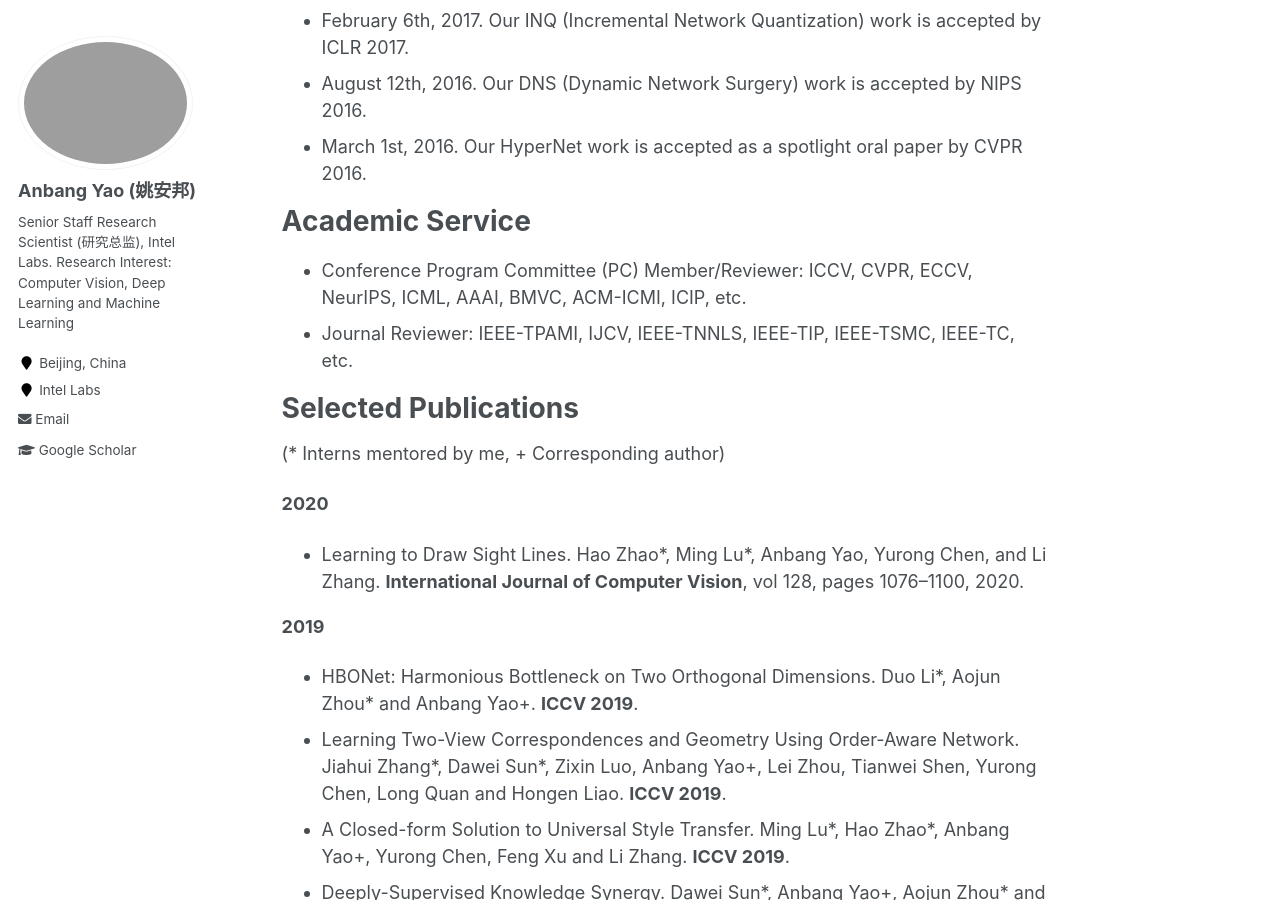
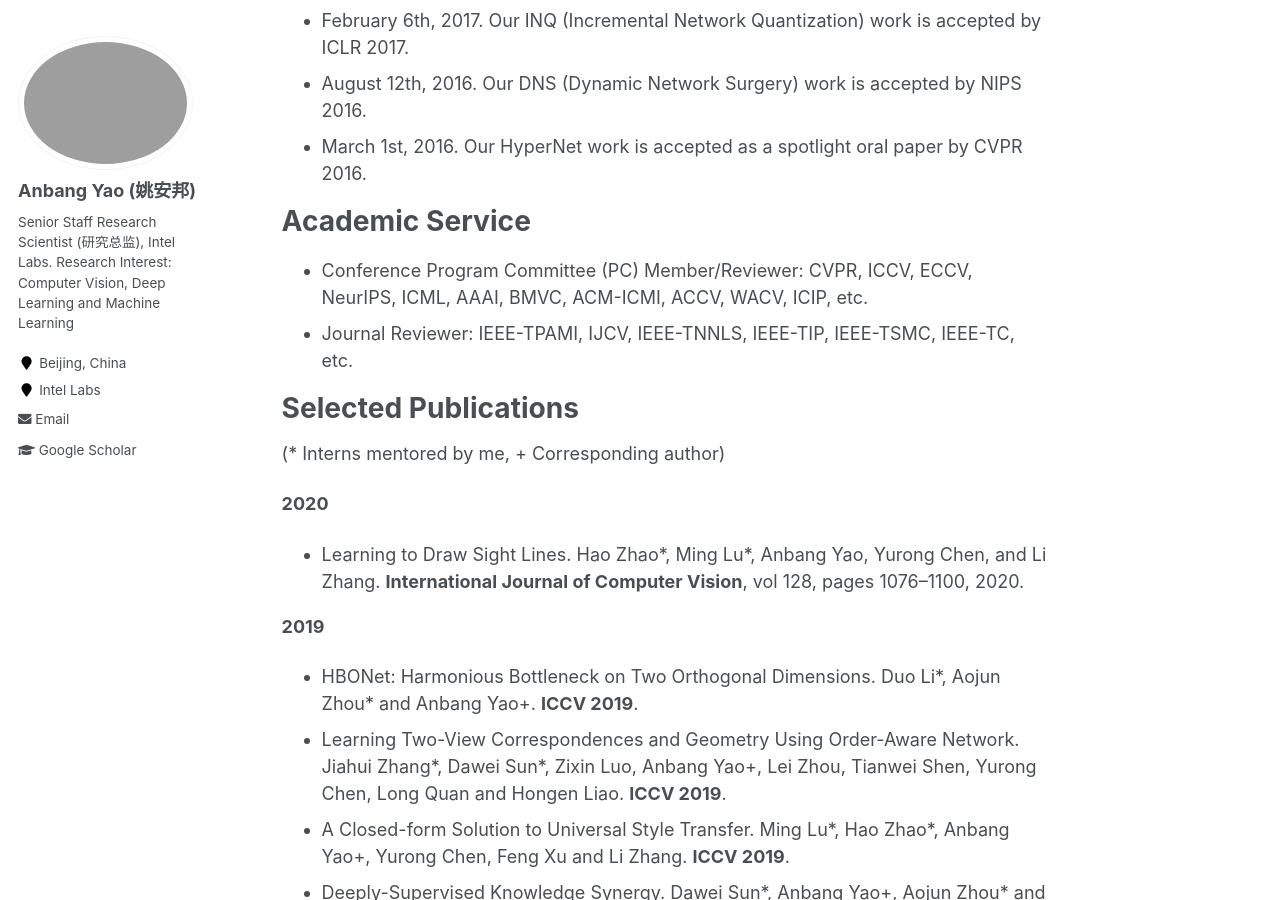
Before and after one commit to YaoAnbang/YaoAnbang.github.io, a Jekyll site: the page built from _pages/about.md, in a window 1280 px wide and 900 px high, scrolled down 1069 px. Built offline with Jekyll 4.4.1, drawn with Linux system fonts in a browser that asks for light colours.

Commit message:
Update about.md

```diff
--- a/_pages/about.md
+++ b/_pages/about.md
@@ -31,7 +31,7 @@
 Academic Service
 =====
 
-+ Conference Program Committee (PC) Member/Reviewer: ICCV, CVPR, ECCV, NeurIPS, ICML, AAAI, BMVC, ACM-ICMI, ICIP, etc.
++ Conference Program Committee (PC) Member/Reviewer: CVPR, ICCV, ECCV, NeurIPS, ICML, AAAI, BMVC, ACM-ICMI, ACCV, WACV, ICIP, etc.
 + Journal Reviewer: IEEE-TPAMI, IJCV, IEEE-TNNLS, IEEE-TIP, IEEE-TSMC, IEEE-TC, etc.
 
 Selected Publications
```
